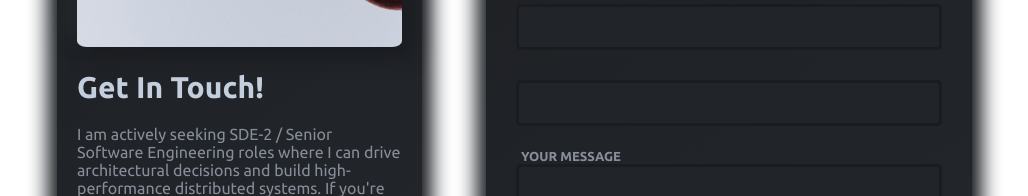
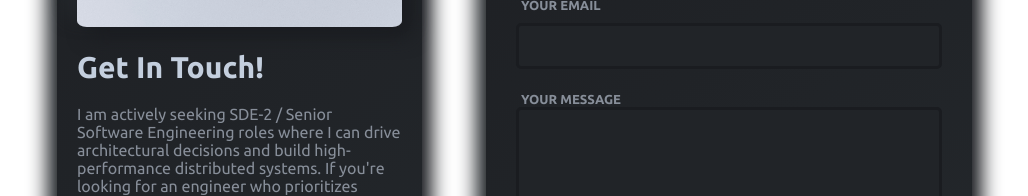
Before and after one commit to dontdude/Portfolio, a React (Create React App) app: page / in a window 1280 px wide. Shown: the part 6288-6484 px from the top of the page, without its empty margins (93-1121 px from the left). Built offline with nearby package versions, Linux system fonts and the light colour scheme; no server answers.

Commit message:
fix: hiding the honey pot field

```diff
--- a/src/components/contact/Contact.js
+++ b/src/components/contact/Contact.js
@@ -126,7 +126,8 @@ const Contact = () => {
                       <input type='email' name='email' value={data.email} onChange={InputEvent} aria-label="Email" required />
                     </div>
                     {/* Honeypot: Hidden for humans */}
-                    <div className='input check'>
+                    {/* Honeypot: Hidden for humans */}
+                    <div style={{ opacity: 0, position: 'absolute', top: 0, left: 0, height: 0, width: 0, zIndex: -1 }}>
                       <input type='text' name='company' value={data.company} onChange={InputEvent} tabIndex="-1" autoComplete="off" />
                     </div>
                   <div className='input'>
```
